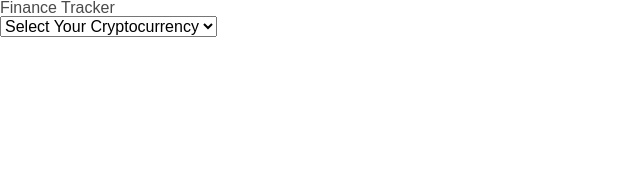
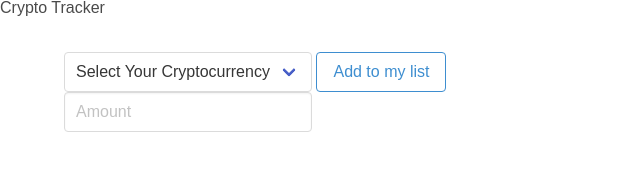
Before and after one commit to nicoletr/project1-finance-tracker, a plain HTML site: page index.html in a window 1280 px wide. Shown: the whole page, without its empty margins (0-640 px from the left). Drawn offline with nearby package versions, Linux system fonts and the light colour scheme; no server answers.

Commit message:
Added in the input form, and submit button. Also updated the dropdown to use Bulma

```diff
--- a/index.html
+++ b/index.html
@@ -7,17 +7,23 @@
     <link rel="stylesheet" href="https://cdn.jsdelivr.net/npm/bulma@0.9.3/css/bulma.min.css">
     <link rel="stylesheet" href="assets/css/reset.css">
     <link rel="stylesheet" href="assets/css/style.css">
-    <title>Finance Tracker</title>
+    <title>Crypto Tracker</title>
 </head>
 <body>
     <main>
-        <h1>Finance Tracker</h1>
+        <nav class="navbar">
+            <h1>Crypto Tracker</h1>
+        </nav>
         <!--Form goes here-->
+        <form id="assets-form" class="control container">
+            <div class="select">
+                <select id="list-dropdown" name="list"></select>
+                <input id="amount-input" class="input" type="text" placeholder="Amount">
+            </div>
+            <button id="submit-btn" class="button is-info is-outlined">Add to my list</button>
+        </form>
 
-        <select id="list-dropdown" name="list">
-        </select>
-
-        <div>
+        <div id="assets-list">
             <!--Where the list is appended-->
         </div>
     </main>
```
